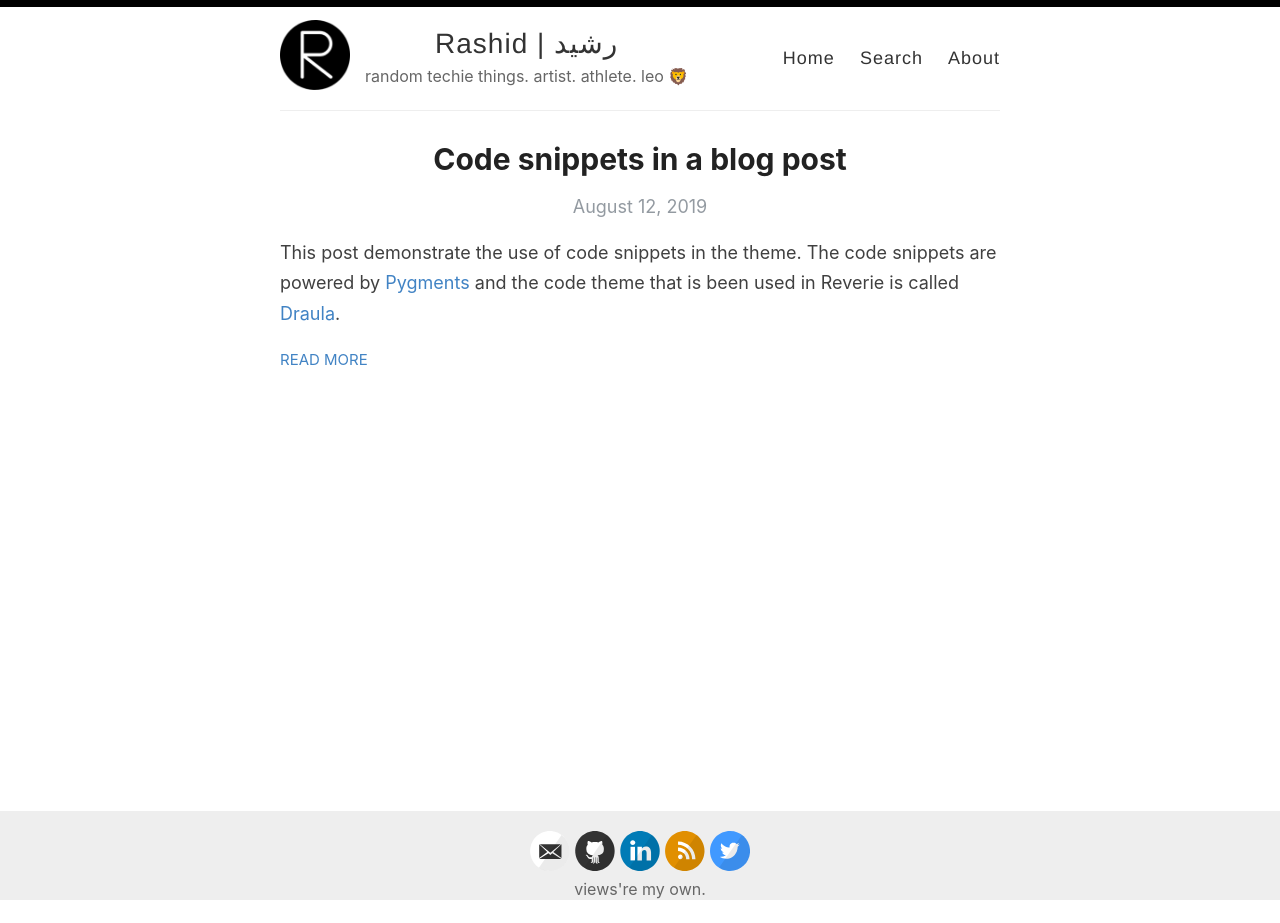
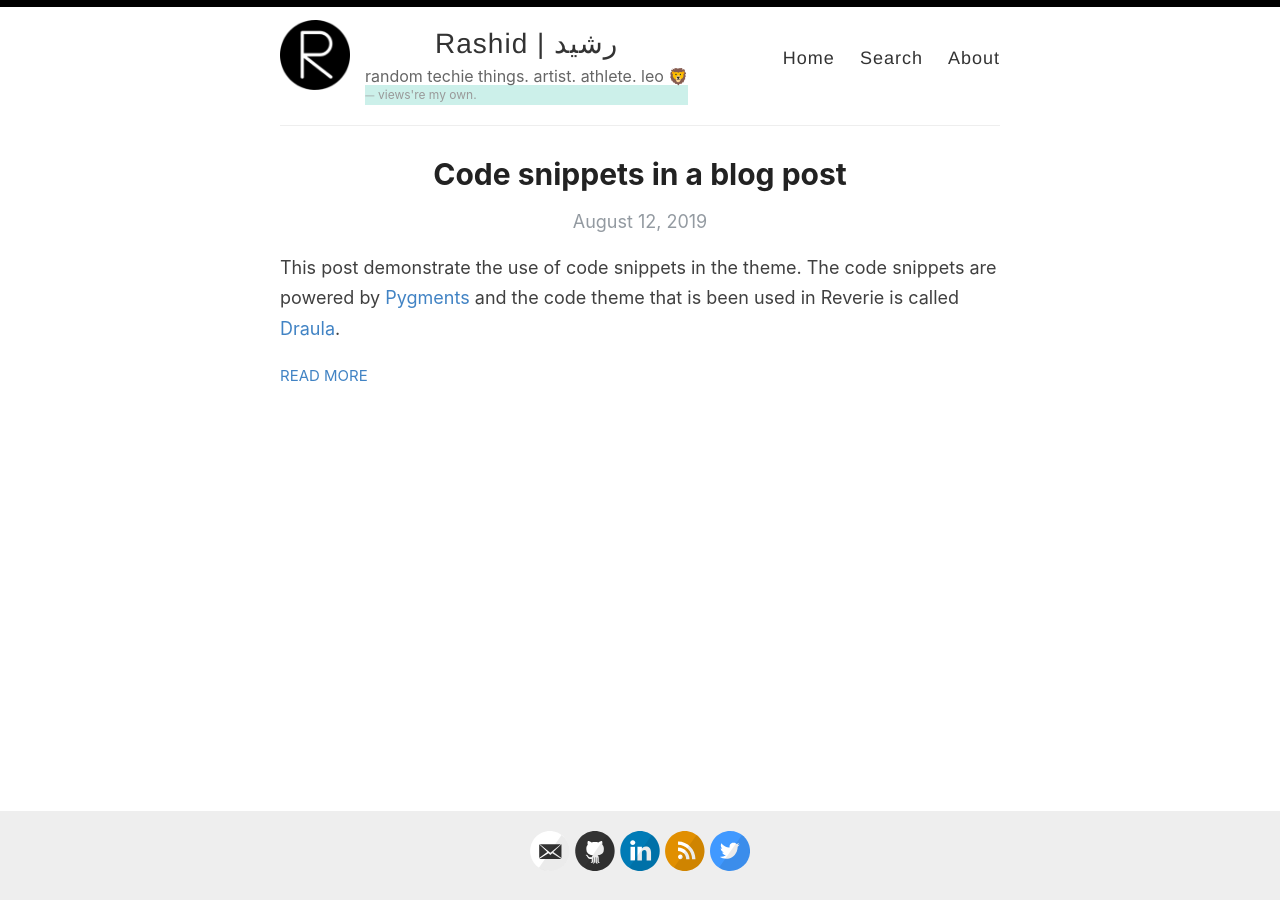
Before and after one commit to RashidAljohani/localhost, a Jekyll site: the page built from index.html, in a window 1280 px wide. Built offline with Jekyll 4.4.1, drawn with Linux system fonts in a browser that asks for light colours; the list of posts is cut into pages by our own code; after the commit the page ends 901 px from its top, so only the background shows below that.

Commit message:
update css

```diff
--- a/_config.yml
+++ b/_config.yml
@@ -10,7 +10,7 @@ author: Amit Merchant
 
 # Short bio or description (displayed in the header)
 description: random techie things. artist. athlete. leo 🦁
-views: views're my own.
+views: ⏤ views're my own.
 
 # URL of your avatar or profile pic (you could use your GitHub profile pic)
 avatar: /images/reverie.png
--- a/_layouts/default.html
+++ b/_layouts/default.html
@@ -24,6 +24,7 @@
             <div class="site-info">
               <h1 class="site-name"><a href="{{ site.baseurl }}/">{{ site.name }}</a></h1>
               <p class="site-description">{{ site.description }}</p>
+              <p class="site-views">{{ site.views }}</p>
             </div>
 
             <nav>
@@ -45,7 +46,6 @@
         <div class="container">
           <footer class="footer">
             {% include svg-icons.html %}
-            <p class="site-description">{{ site.views }}</p>
           </footer>
         </div>
       </div>
--- a/assets/style.scss
+++ b/assets/style.scss
@@ -298,6 +298,17 @@ p > img {
   margin: -5px 0 0 0;
   color: $gray;
   font-size: 16px;
+
+  @include mobile {
+    margin: 3px 0;
+  }
+}
+
+.site-views {
+  margin: -5px 0 0 0;
+  color: #999;
+  font-size: 12px;
+  background: rgba(0, 181, 152,0.2);
 
   @include mobile {
     margin: 3px 0;
```
